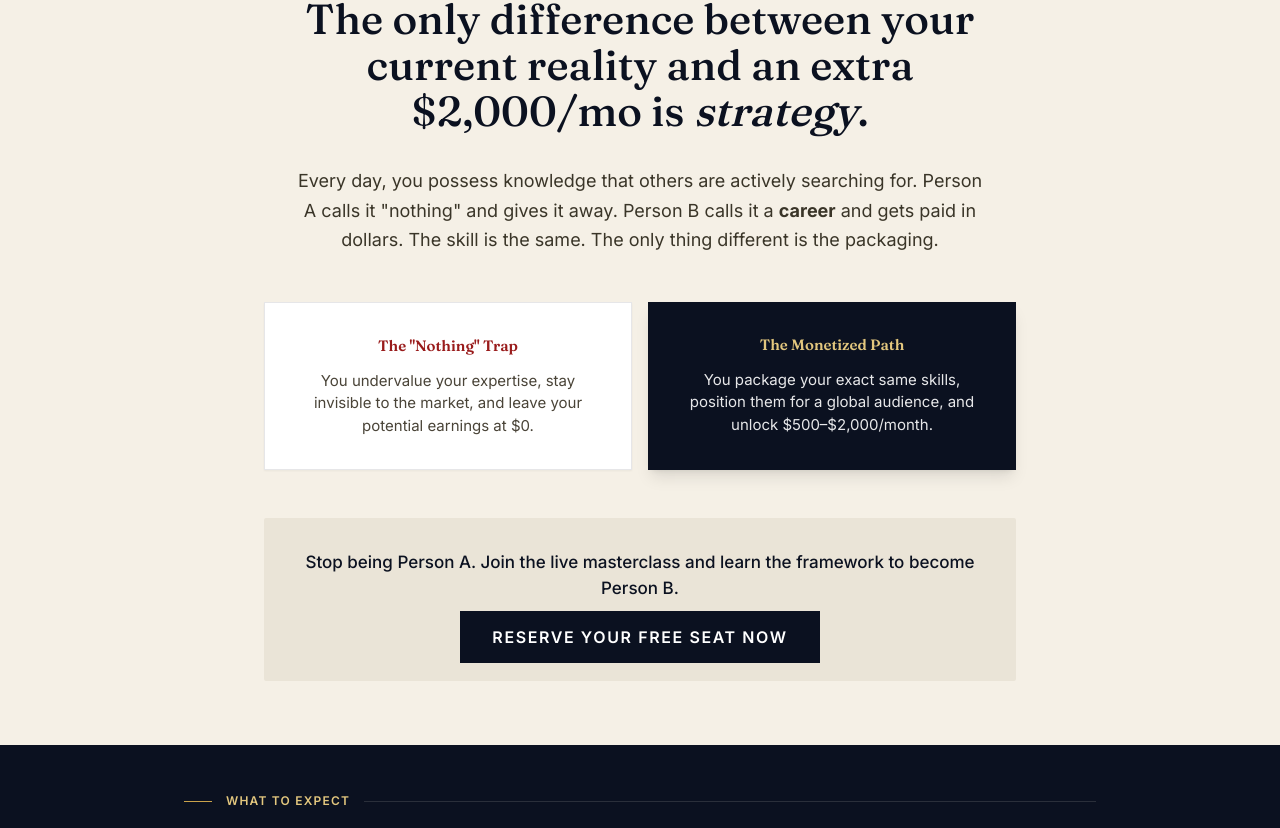
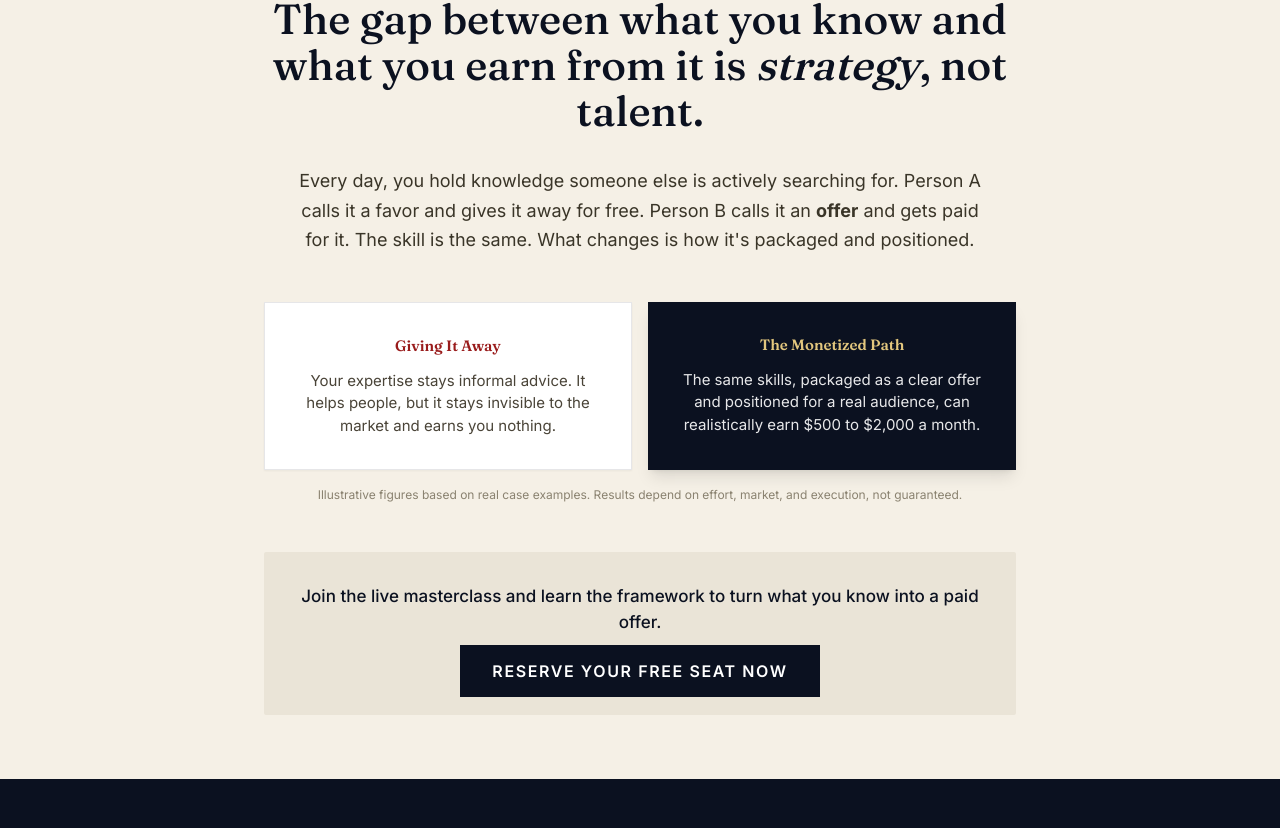
Before and after one commit to reuben200/kti-webinar, a React (Vite) app: page / in a window 1280 px wide. Shown: the part 1260-2088 px from the top of the page. Built offline with nearby package versions, Linux system fonts and the light colour scheme; no server answers.

Commit message:
Revise content for improved clarity and engagement
Updated text to enhance clarity and impact in messaging.

```diff
--- a/src/components/Reframe.jsx
+++ b/src/components/Reframe.jsx
@@ -2,30 +2,25 @@ export default function Reframe() {
   return (
     <section className="bg-parchment text-ink py-16">
       <div className="max-w-[800px] mx-auto px-6 text-center">
-        {/* Added a more provocative header */}
         <div className="text-[12px] font-bold tracking-[0.2em] uppercase text-[#8A6A3A] mb-4">
           The Anatomy of a Choice
         </div>
-
         <h2 className="font-display font-medium text-ink leading-[1.1] mb-8 text-[32px] sm:text-[42px]">
-          The only difference between your current reality and an extra $2,000/mo is <span className="italic">strategy</span>.
+          The gap between what you know and what you earn from it is <span className="italic">strategy</span>, not talent.
         </h2>
-
         <p className="text-[18px] leading-relaxed text-[#3A3528] mb-12 max-w-[700px] mx-auto">
-          Every day, you possess knowledge that others are actively searching for.
-          Person A calls it "nothing" and gives it away.
-          Person B calls it a <strong>career</strong> and gets paid in dollars.
-          The skill is the same. The only thing different is the packaging.
+          Every day, you hold knowledge someone else is actively searching for.
+          Person A calls it a favor and gives it away for free.
+          Person B calls it an <strong>offer</strong> and gets paid for it.
+          The skill is the same. What changes is how it's packaged and positioned.
         </p>
-
-        {/* Improved Contrast in the Comparison */}
-        <div className="grid grid-cols-1 sm:grid-cols-2 gap-4 mb-12">
+        <div className="grid grid-cols-1 sm:grid-cols-2 gap-4 mb-4">
           <div className="bg-white p-8 border border-ink/[0.1] shadow-sm">
             <div className="font-display text-[15px] font-semibold text-red-800 mb-3">
-              The "Nothing" Trap
+              Giving It Away
             </div>
             <p className="text-[15px] text-[#4A4438]">
-              You undervalue your expertise, stay invisible to the market, and leave your potential earnings at $0.
+              Your expertise stays informal advice. It helps people, but it stays invisible to the market and earns you nothing.
             </p>
           </div>
           <div className="bg-ink text-white p-8 shadow-lg">
@@ -33,14 +28,16 @@ export default function Reframe() {
               The Monetized Path
             </div>
             <p className="text-[15px] text-white/90">
-              You package your exact same skills, position them for a global audience, and unlock $500–$2,000/month.
+              The same skills, packaged as a clear offer and positioned for a real audience, can realistically earn $500 to $2,000 a month.
             </p>
           </div>
         </div>
-
+        <p className="text-[12px] text-[#8A8270] mb-12">
+          Illustrative figures based on real case examples. Results depend on effort, market, and execution, not guaranteed.
+        </p>
         <div className="bg-[#EAE4D7] p-8 rounded-sm">
           <p className="text-[17px] font-medium mb-6">
-            Stop being Person A. Join the live masterclass and learn the framework to become Person B.
+            Join the live masterclass and learn the framework to turn what you know into a paid offer.
           </p>
           <a href="#registration" className="bg-ink text-white px-8 py-4 text-[10px] sm:text-[12px] md:text-[16px] font-semibold hover:bg-gold-soft transition-all uppercase tracking-widest">
             Reserve Your Free Seat Now
```
